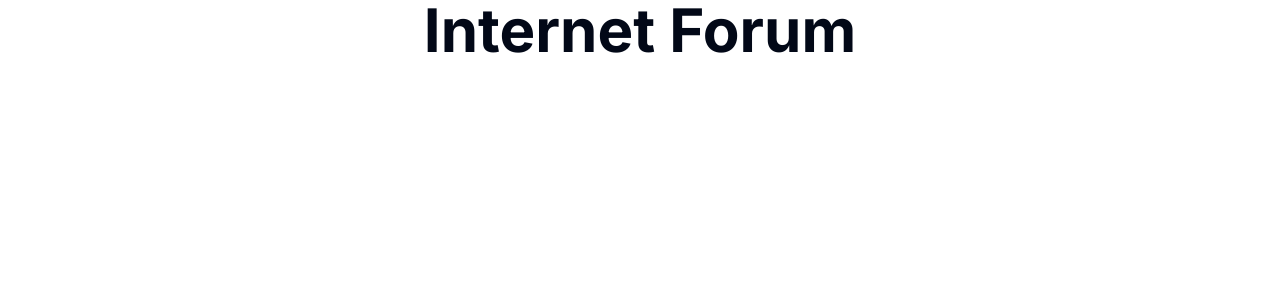
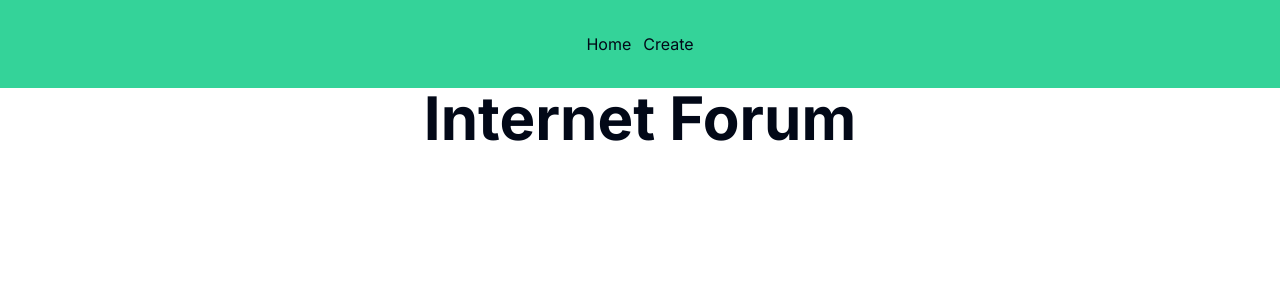
Before and after one commit to JanineEsc/Gruppuppgift-ts, a Next.js app in the folder internet-forum/: page / in a window 1280 px wide. Shown: the top 300 px of the page. Built offline with nearby package versions, Linux system fonts and the light colour scheme.

Commit message:
creates navbar, adds it too home&createpage

```diff
--- /dev/null
+++ b/internet-forum/app/_components/navbar.tsx
@@ -0,0 +1,18 @@
+import Link from "next/link"
+
+const Navbar = () => {
+  return (
+    <nav>
+      <ul className="flex justify-center items-center bg-emerald-400 py-8 px-4 gap-x-3">
+        <Link href="/" >
+           Home
+        </Link>
+        <Link href="/create" >
+          Create
+        </Link>
+
+      </ul>
+    </nav>
+  )
+}
+export default Navbar
--- a/internet-forum/app/create/page.tsx
+++ b/internet-forum/app/create/page.tsx
@@ -1,7 +1,11 @@
 import CreateThread from "@/components/ui/CreateThread";
+import Navbar from "../_components/navbar";
 
 export default function Create() {
     return (
-       <CreateThread />
+      <>
+         <Navbar/>
+         <CreateThread />
+      </>
     );
   }
--- a/internet-forum/app/page.tsx
+++ b/internet-forum/app/page.tsx
@@ -1,7 +1,11 @@
 import Image from "next/image";
+import Navbar from "./_components/navbar";
 
 export default function Home() {
   return (
+    <>
+      <Navbar/>
      <h1 className="font-bold text-center text-6xl">Internet Forum</h1>
+    </>
   );
 }
```
